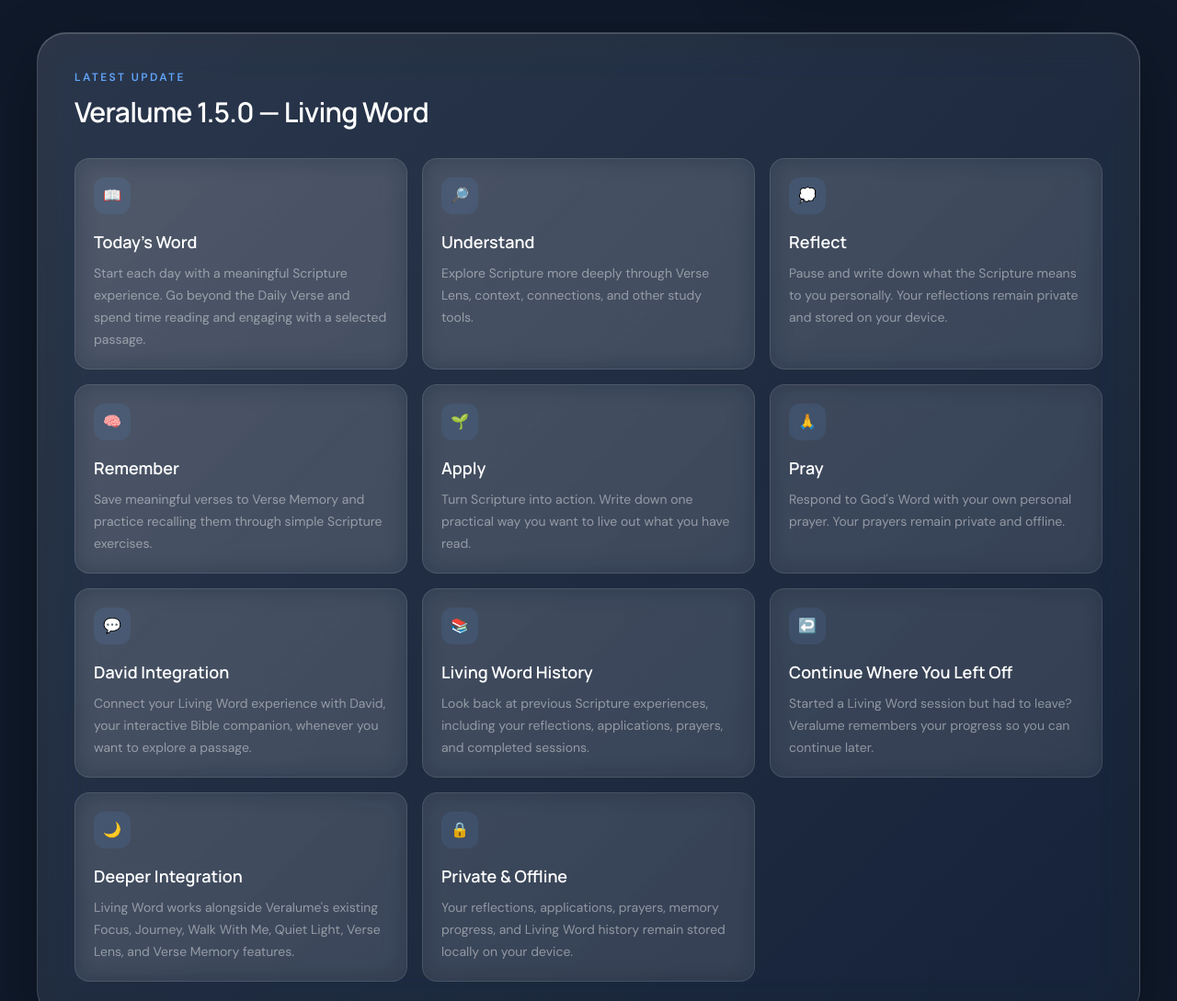
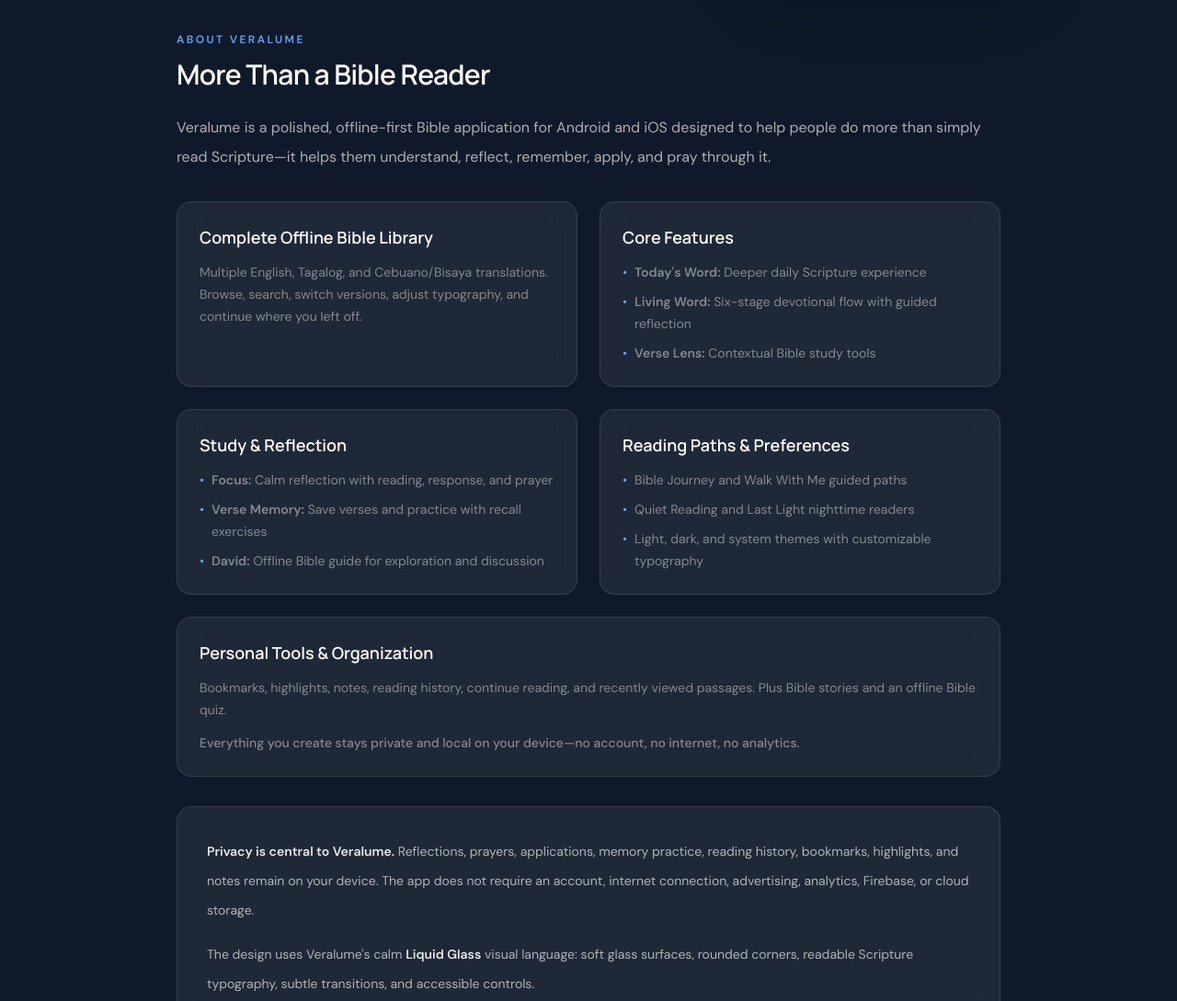
Before and after one commit to earlgultia/veralumeweb, a plain HTML site: page index.html in a window 1280 px wide. Shown: the part 800-1889 px from the top of the page at 92% size. Drawn offline with nearby package versions, Linux system fonts and the light colour scheme.

Commit message:
Update index.html to add an "About Veralume" section with features and privacy details

```diff
--- a/index.html
+++ b/index.html
@@ -168,6 +168,94 @@
     </section>
   </main>
 
+  <section class="relative z-10 px-5 pb-16 sm:px-6 sm:pb-20 lg:px-10" aria-labelledby="about-heading">
+    <div class="mx-auto max-w-4xl space-y-8">
+      <div>
+        <p class="mb-3 text-xs font-semibold uppercase tracking-[.2em] text-lime">About Veralume</p>
+        <h2 id="about-heading" class="font-display text-2xl font-semibold tracking-tight sm:text-3xl">More Than a Bible Reader</h2>
+        <p class="mt-6 text-base leading-8 text-white/65">
+          Veralume is a polished, offline-first Bible application for Android and iOS designed to help people do more than simply read Scripture—it helps them understand, reflect, remember, apply, and pray through it.
+        </p>
+      </div>
+
+      <div class="grid gap-6 sm:grid-cols-2">
+        <div class="glass-soft rounded-2xl p-6">
+          <h3 class="font-display text-lg font-semibold mb-3">Complete Offline Bible Library</h3>
+          <p class="text-sm leading-6 text-white/45">Multiple English, Tagalog, and Cebuano/Bisaya translations. Browse, search, switch versions, adjust typography, and continue where you left off.</p>
+        </div>
+
+        <div class="glass-soft rounded-2xl p-6">
+          <h3 class="font-display text-lg font-semibold mb-3">Core Features</h3>
+          <ul class="text-sm leading-6 text-white/45 space-y-2">
+            <li class="flex gap-2">
+              <span class="text-lime shrink-0">•</span>
+              <span><strong>Today's Word:</strong> Deeper daily Scripture experience</span>
+            </li>
+            <li class="flex gap-2">
+              <span class="text-lime shrink-0">•</span>
+              <span><strong>Living Word:</strong> Six-stage devotional flow with guided reflection</span>
+            </li>
+            <li class="flex gap-2">
+              <span class="text-lime shrink-0">•</span>
+              <span><strong>Verse Lens:</strong> Contextual Bible study tools</span>
+            </li>
+          </ul>
+        </div>
+
+        <div class="glass-soft rounded-2xl p-6">
+          <h3 class="font-display text-lg font-semibold mb-3">Study & Reflection</h3>
+          <ul class="text-sm leading-6 text-white/45 space-y-2">
+            <li class="flex gap-2">
+              <span class="text-lime shrink-0">•</span>
+              <span><strong>Focus:</strong> Calm reflection with reading, response, and prayer</span>
+            </li>
+            <li class="flex gap-2">
+              <span class="text-lime shrink-0">•</span>
+              <span><strong>Verse Memory:</strong> Save verses and practice with recall exercises</span>
+            </li>
+            <li class="flex gap-2">
+              <span class="text-lime shrink-0">•</span>
+              <span><strong>David:</strong> Offline Bible guide for exploration and discussion</span>
+            </li>
+          </ul>
+        </div>
+
+        <div class="glass-soft rounded-2xl p-6">
+          <h3 class="font-display text-lg font-semibold mb-3">Reading Paths & Preferences</h3>
+          <ul class="text-sm leading-6 text-white/45 space-y-2">
+            <li class="flex gap-2">
+              <span class="text-lime shrink-0">•</span>
+              <span>Bible Journey and Walk With Me guided paths</span>
+            </li>
+            <li class="flex gap-2">
+              <span class="text-lime shrink-0">•</span>
+              <span>Quiet Reading and Last Light nighttime readers</span>
+            </li>
+            <li class="flex gap-2">
+              <span class="text-lime shrink-0">•</span>
+              <span>Light, dark, and system themes with customizable typography</span>
+            </li>
+          </ul>
+        </div>
+
+        <div class="glass-soft rounded-2xl p-6 sm:col-span-2">
+          <h3 class="font-display text-lg font-semibold mb-3">Personal Tools & Organization</h3>
+          <p class="text-sm leading-6 text-white/45 mb-3">Bookmarks, highlights, notes, reading history, continue reading, and recently viewed passages. Plus Bible stories and an offline Bible quiz.</p>
+          <p class="text-sm leading-6 text-white/45 font-medium">Everything you create stays private and local on your device—no account, no internet, no analytics.</p>
+        </div>
+      </div>
+
+      <div class="glass-soft rounded-2xl p-6 sm:p-8">
+        <p class="text-sm leading-8 text-white/65">
+          <span class="font-semibold text-white/90">Privacy is central to Veralume.</span> Reflections, prayers, applications, memory practice, reading history, bookmarks, highlights, and notes remain on your device. The app does not require an account, internet connection, advertising, analytics, Firebase, or cloud storage.
+        </p>
+        <p class="mt-4 text-sm leading-8 text-white/65">
+          The design uses Veralume's calm <span class="font-semibold text-white/90">Liquid Glass</span> visual language: soft glass surfaces, rounded corners, readable Scripture typography, subtle transitions, and accessible controls.
+        </p>
+      </div>
+    </div>
+  </section>
+
   <section class="relative z-10 px-5 pb-16 sm:px-6 sm:pb-20 lg:px-10" aria-labelledby="whats-new-heading">
     <div class="glass mx-auto max-w-7xl rounded-[2rem] p-6 sm:p-8 lg:p-10">
       <p class="mb-3 text-xs font-semibold uppercase tracking-[.2em] text-lime">Latest update</p>
```
